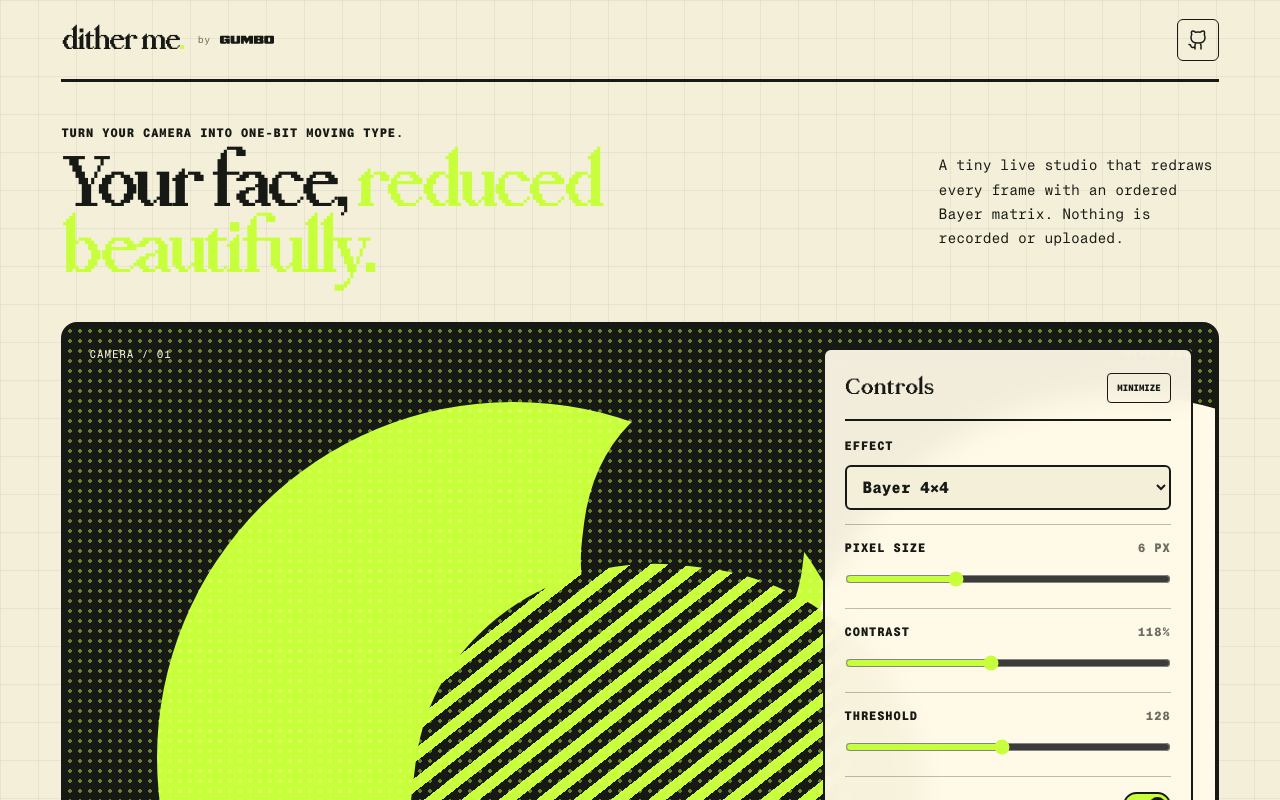
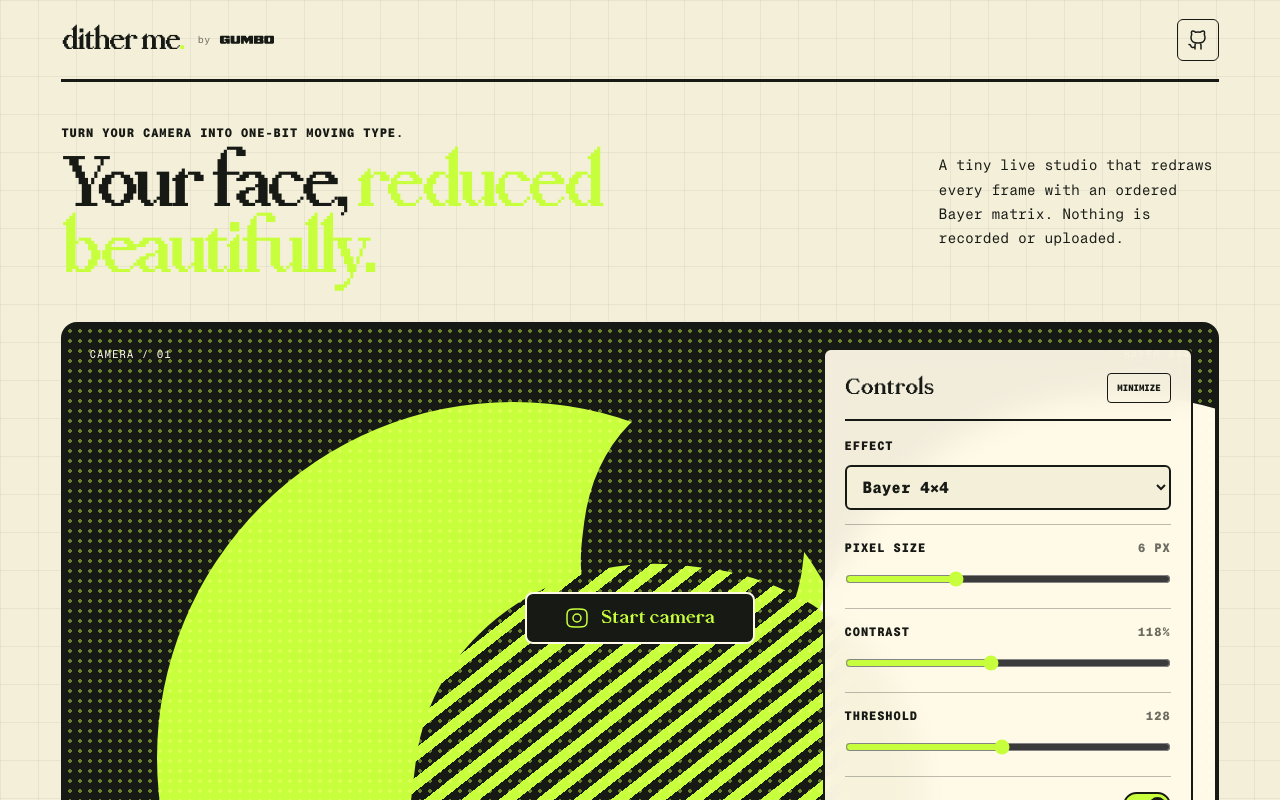
Before and after one commit to hellogumbo/ditherme, a Next.js app: page / in a window 1280 px wide. Shown: the top 800 px of the page. Built offline with nearby package versions, Linux system fonts and the light colour scheme.

Commit message:
Add Gumbo social mark and stage camera control

```diff
--- a/app/globals.css
+++ b/app/globals.css
@@ -305,6 +305,20 @@ input[type="range"] { width: 100%; margin: 14px 0 0; cursor: ew-resize; }
 .camera-button:active:not(:disabled) { background: color-mix(in srgb, var(--acid) 82%, black); }
 .camera-button:disabled { opacity: .58; cursor: wait; }
 .camera-button b { font-family: inherit; font-size: 31px; }
+.stage-camera-button {
+  position: absolute;
+  z-index: 4;
+  top: 50%;
+  left: 50%;
+  width: auto;
+  min-width: 230px;
+  margin: 0;
+  justify-content: center;
+  gap: 12px;
+  transform: translate(-50%, -50%);
+  border-color: var(--paper);
+}
+.panel-camera-button { margin: 14px 0 2px; }
 
 .privacy { margin: 12px 0 0; color: var(--muted); text-align: center; font-size: 9px; line-height: 1.5; }
 
@@ -406,7 +420,9 @@ footer a:hover { color: var(--gumbo-blue); }
   .swatches { grid-template-columns: repeat(5, 32px); }
   .swatches button { width: 32px; }
   .panel-actions { display: grid; grid-template-columns: 1fr 1fr; gap: 10px; align-items: start; }
-  .camera-button { min-height: 48px; margin-top: 0; font-size: 17px; }
+  .camera-button { min-height: 48px; font-size: 17px; }
+  .stage-camera-button { min-width: 190px; margin: 0; }
+  .panel-camera-button { margin: 10px 0 0; }
   .capture-control { padding: 0; border: 0; }
   .capture-button, .download-button { min-height: 48px; font-size: 10px; }
   .privacy { grid-column: 1 / -1; margin-top: 0; }
--- a/app/page.tsx
+++ b/app/page.tsx
@@ -250,6 +250,13 @@ export default function Home() {
             {message}
           </div>
 
+          {cameraState !== "live" && (
+            <button className="camera-button stage-camera-button" type="button" onClick={startCamera} disabled={cameraState === "requesting"}>
+              <CameraIcon />
+              <span>{cameraState === "requesting" ? "Starting…" : "Start camera"}</span>
+            </button>
+          )}
+
           <aside className={`control-card overlay-controls${controlsOpen ? " is-open" : " is-closed"}`} aria-label="Camera and dither controls">
             <div className="control-heading">
               <span>Controls</span>
@@ -260,6 +267,12 @@ export default function Home() {
 
             {controlsOpen && (
               <div className="control-body">
+                {cameraState === "live" && (
+                  <button className="camera-button panel-camera-button" type="button" onClick={stopCamera}>
+                    <span>Stop camera</span>
+                  </button>
+                )}
+
                 <div className="panel-fields">
                   <label className="select-control">
                     <span>Effect</span>
@@ -303,10 +316,6 @@ export default function Home() {
                 </div>
 
                 <div className="panel-actions">
-                  <button className="camera-button" type="button" onClick={cameraState === "live" ? stopCamera : startCamera} disabled={cameraState === "requesting"}>
-                    <span>{cameraState === "live" ? "Stop camera" : cameraState === "requesting" ? "Starting…" : "Start camera"}</span>
-                  </button>
-
                   <div className="capture-control">
                     {captureUrl ? (
                       <div className="capture-result">
```
Also changed, not shown: public/og.png.
